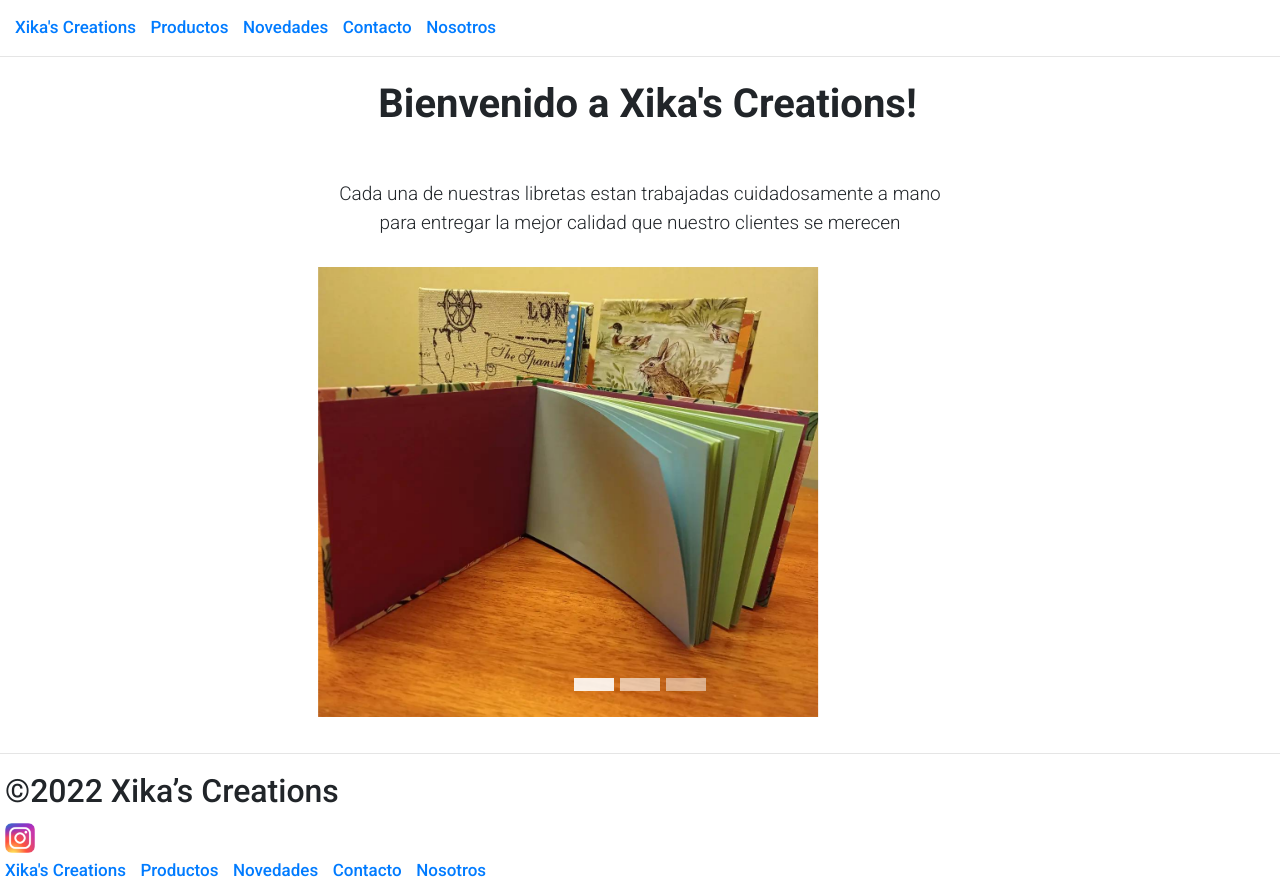
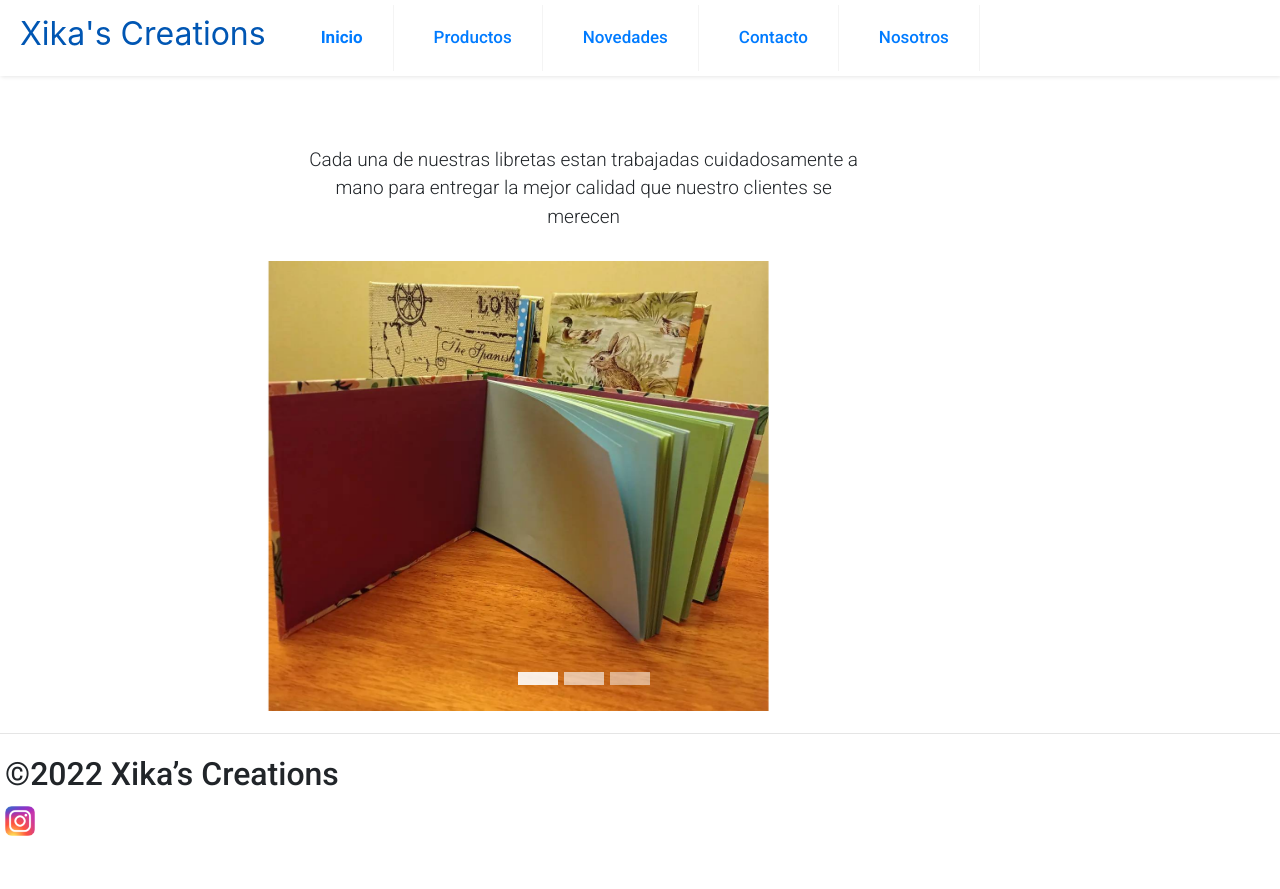
Before and after one commit to benjaminZarate/Xikas-Creations, a website: page index.html in a window 1280 px wide. After the commit the page ends 836 px from the top, so only its background shows below. Drawn offline with nearby package versions, Linux system fonts and the light colour scheme.

Commit message:
Final stage

```diff
--- a/assets/scss/global/_base.scss
+++ b/assets/scss/global/_base.scss
@@ -12,29 +12,106 @@
     padding: 10px
 );
 
-#wrapper{
-    display: grid;
-    grid-template-areas:
-        "nav"
-        "hrTop"
-        "header"
-        "content"
-        "hrBottom"
-        "footer";
-    /*  grid-template-columns: auto 250px; */
-    grid-template-rows: 20px 10px 20px 1fr 10px 50px;
-    grid-row-gap: 20px;
-    /* grid-column-gap: 10px; */
+.nav {
+    background-color: #fff;
+    box-shadow: 1px 1px 4px 0 rgba(0,0,0,.1);
     width: 100%;
-    height: 100vh;
+    z-index: 3;
+    ul
+    {
+        margin: 0;
+        padding: 0;
+        list-style: none;
+        overflow: hidden;
+        background-color: #fff;
+    }
+    li a
+    {
+        display: block;
+        padding: 20px 20px;
+        border-right: 1px solid #f4f4f4;
+        text-decoration: none;
+    }
+    .logo {
+        display: block;
+        float: left;
+        font-size: 2em;
+        padding: 10px 20px;
+        text-decoration: none;
+    }
+    .menu {
+      clear: both;
+      max-height: 0;
+      transition: max-height .2s ease-out;
+    }
+
+    .menu-icon {
+        cursor: pointer;
+        display: inline-block;
+        // float: right;
+        padding: 28px 20px;
+        position: relative;
+        user-select: none;
+
+        .navicon {
+            background: #333;
+            display: block;
+            height: 2px;
+            position: relative;
+            transition: background .2s ease-out;
+            width: 18px;
+        }
+    }
+    .menu-btn {
+        display: none;
+      }
 }
 
-#hrTop{
-    grid-area: hrTop;
-}
-#hrBottom{
-    grid-area: hrBottom;
-}
+  .nav li a:hover,
+  .nav .menu-btn:hover {
+    background-color: #f4f4f4;
+  }
+  .nav .menu-icon .navicon:before,
+  .nav .menu-icon .navicon:after {
+    background: #333;
+    content: '';
+    display: block;
+    height: 100%;
+    position: absolute;
+    transition: all .2s ease-out;
+    width: 100%;
+  }
+
+  .nav .menu-icon .navicon:before {
+    top: 5px;
+  }
+
+  .nav .menu-icon .navicon:after {
+    top: -5px;
+  }
+
+  /* menu btn */
+
+  .nav .menu-btn:checked ~ .menu {
+    max-height: 240px;
+  }
+
+  .nav .menu-btn:checked ~ .menu-icon .navicon {
+    background: transparent;
+  }
+
+  .nav .menu-btn:checked ~ .menu-icon .navicon:before {
+    transform: rotate(-45deg);
+  }
+
+  .nav .menu-btn:checked ~ .menu-icon .navicon:after {
+    transform: rotate(45deg);
+  }
+
+  .nav .menu-btn:checked ~ .menu-icon:not(.steps) .navicon:before,
+  .nav .menu-btn:checked ~ .menu-icon:not(.steps) .navicon:after {
+    top: 0;
+  }
 
 @mixin sizes($width, $height)
 {
@@ -47,20 +124,11 @@
     font-weight: bold;
 }
 
-header h1{
-    @extend .h;
-    text-align: center;
-    padding-left: 15px;
-    overflow-wrap: break-word;
-    word-wrap: break-word;
-}
-
 .carousel-inner img{
     margin:auto;
 }
 
 .content{
-    grid-area: content;
     display: flex;
     flex-direction: column;
     align-items: center;
@@ -76,7 +144,6 @@
     font-weight: lighter;
     font-size: 18px;
     padding-bottom: map-get($map: $spacing, $key: padding);
-
      &.price{
         font-weight: bold;
     }
@@ -84,12 +151,11 @@
 
 h2{
     @extend .h;
-    font-size: 10px;
+    font-size: 5px;
     padding: 5px;
 }
 
 .news{
-    grid-area: content;
     display: flex;
     flex-direction: column;
     align-items: center;
@@ -102,7 +168,6 @@
 }
 
 .form{
-    grid-area: content;
     padding:10px;
 }
 
@@ -158,7 +223,6 @@
 
 /* Products Style */
 .productsList{
-    grid-area: content;
     display: flex;
     flex-direction: column;
     align-items: center;
@@ -192,18 +256,17 @@
         font-size: 25px;
     }
     .productsList{
-        grid-area: content;
         display: flex;
         flex-direction: row;
         padding: map-get($map: $spacing, $key: padding);
-        align-items: center;
+        margin: auto;
         flex-wrap: wrap;
+        width: 100%;
     }
 
     .product {
         display: inline-block;
         width: 300px;
-        padding: map-get($map: $spacing, $key: padding);
         -webkit-transform: perspective(1px) translateZ(0);
         transform: perspective(1px) translateZ(0);
         -webkit-transition-duration: 0.3s;
@@ -215,6 +278,9 @@
         &:hover {
             -webkit-transform: translateY(-8px);
             transform: translateY(-8px);
+        }
+        img{
+            width: 100%;
         }
     }
 
@@ -233,7 +299,6 @@
     }
 
     .news{
-        grid-area: content;
         display: flex;
         flex-direction: row;
         align-items: center;
@@ -245,25 +310,11 @@
     }
 
     .content{
-        grid-area: content;
         display: inline-block;
         align-items: center;
         img{
             width: 30%;
             height: 1fr;
-        }
-    }
-
-    footer{
-        grid-area: footer;
-        display: flex;
-        align-items: center;
-        bottom: 0;
-        left: 0;
-        width: 100%;
-        justify-content: space-between;
-        div a img{
-            @include sizes(30px, 30px);
         }
     }
 
@@ -286,4 +337,32 @@
     #dropdown{
         width: 55.5%;
     }
+    .nav
+    {
+        grid-area: nav;
+        li
+        {
+            float: left;
+            a
+            {
+            padding: 20px 30px;
+            font-size: 17px;
+            }
+        }
+        .menu
+        {
+            clear: none;
+            float: right;
+            max-height: none;
+        }
+        .menu-icon
+        {
+            display: none;
+        }
+    }
+
+    .currentTab{
+        font-weight: bold;
+        font-size: 20px;
+    }
 }
--- a/assets/scss/global/_footer.scss
+++ b/assets/scss/global/_footer.scss
@@ -8,6 +8,7 @@
     justify-content: space-between;
     div a{
         padding: 5px;
+        font-size: 17px;
         img{
             width: 30px;
             height: 30px;
--- a/assets/scss/global/_header.scss
+++ /dev/null
@@ -1,29 +0,0 @@
-header{
-    grid-area: header;
-    padding: 10px;
-}
-
-nav{
-    grid-area: nav;
-    margin: 10px;
-}
-
-li{
-    display: inline-block;
-    padding: 5px;
-    font-family: 'Roboto', sans-serif;
-    font-size: 10px;
-    &.currentTab{
-        font-weight: bold;
-        margin: 10px;
-    }
-}
-
-@media screen and (min-width: 650px) {
-    li{
-        display: inline-block;
-        padding: 5px;
-        font-family: 'Roboto', sans-serif;
-        font-size: 17px;
-    }
-}
--- a/assets/scss/style.scss
+++ b/assets/scss/style.scss
@@ -1,5 +1,4 @@
+@import 'global/base';
 @import 'global/footer';
-@import 'global/base';
-@import 'global/header';
 @import 'global/animate';
 @import 'global/bootstrap';
--- a/index.html
+++ b/index.html
@@ -19,27 +19,23 @@
 </head>
 <main>
     <body>
-        <div id="wrapper">
-            <nav>
-                <ul>
-                    <li><a class="currentTab" href="./index.html">Xika's Creations</a></li>
+        <div class="wrapper">
+            <nav class="nav">
+                <a href="./index.html" class="logo">Xika's Creations</a>
+                <input class="menu-btn" type="checkbox" id="menu-btn" />
+                <label class="menu-icon" for="menu-btn"><span class="navicon"></span></label>
+                <ul class="menu">
+                    <li><a class="currentTab" href="./index.html">Inicio</a></li>
                     <li><a href="./Pages/products.html">Productos</a></li>
                     <li><a href="./Pages/news.html">Novedades</a></li>
                     <li><a href="./Pages/contact.html">Contacto</a></li>
-                    <li><a href="./Pages/about.html">Nosotros</a></li>
+                    <li><a href="./Pages/contact.html">Nosotros</a></li>
                 </ul>
             </nav>
-            <hr>
-            <header>
-                <h1>Bienvenido a Xika's Creations!</h1>
-            </header>
             <div class="content">
                 <div class="intro">
                     <p>Cada una de nuestras libretas estan trabajadas cuidadosamente a mano para entregar la mejor calidad que nuestro clientes se merecen</p>
                 </div>
-                <!-- <img src="assets/portada3.jpg" width="450" height="350"/>
-                <img src="assets/portada1.webp" width="450" height="350"/>
-                <img src="assets/portada2.webp" width="450" height="350"/> -->
 
                 <div id="carouselExampleIndicators" class="carousel slide" data-ride="carousel">
                     <ol class="carousel-indicators">
@@ -62,21 +58,14 @@
                     </div>
                 </div>
             </div>
-            <hr id="hrBottom">
             <footer>
+                <hr>
                 <div>
                     <h2>©2022 Xika’s Creations</h2>
                     <a href="https://www.instagram.com/x.camposm/?hl=es" target="_blank">
                         <img src="../assets/Instagram_logo_2016.svg.webp" width="30" height="30">
                     </a>
                 </div>
-                <ul>
-                    <li><a href="../index.html">Xika's Creations</a></li>
-                    <li><a href="./products.html">Productos</a></li>
-                    <li><a href="./news.html">Novedades</a></li>
-                    <li><a href="./contact.html">Contacto</a></li>
-                    <li><a href="./about.html">Nosotros</a></li>
-                </ul>
             </footer>
         </div>
     </body>
```
Also changed, not shown: Pages/about.html (+13 -10 lines), Pages/contact.html (+7 -9 lines), Pages/news.html (+10 -9 lines), Pages/products.html (+9 -10 lines), assets/css/newStyles.css.
